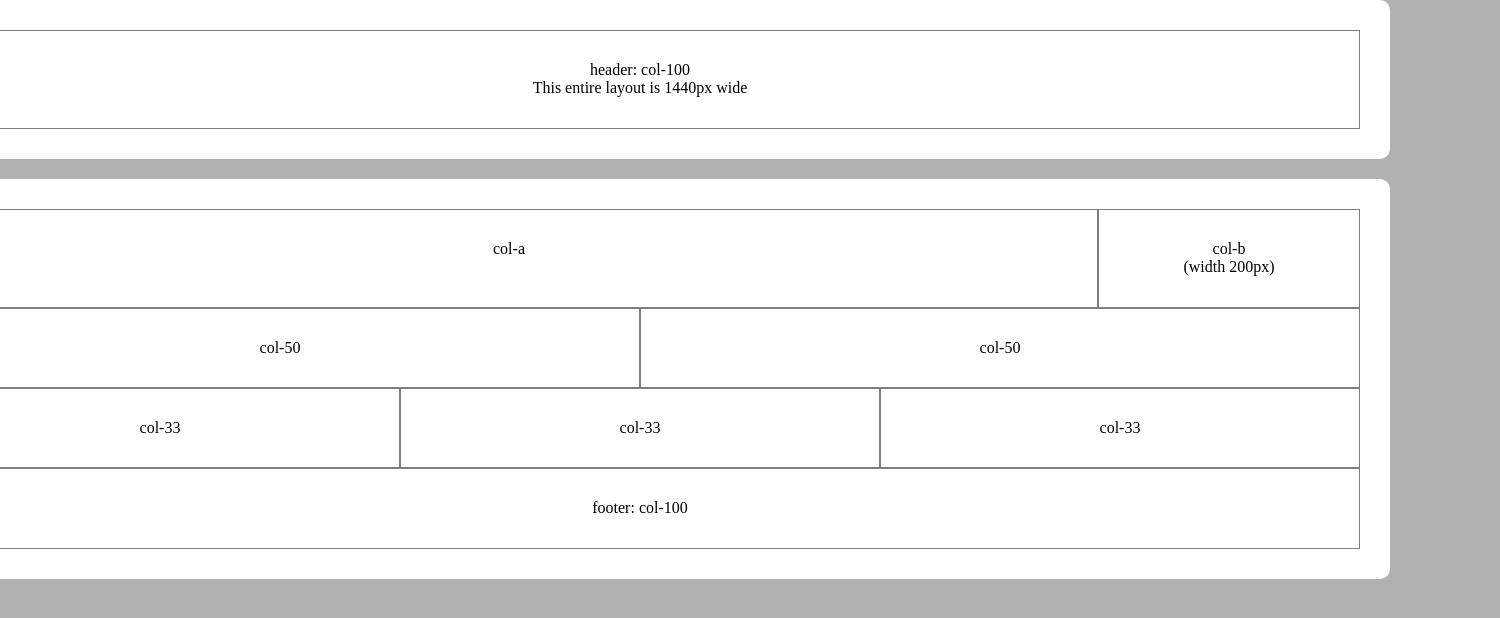
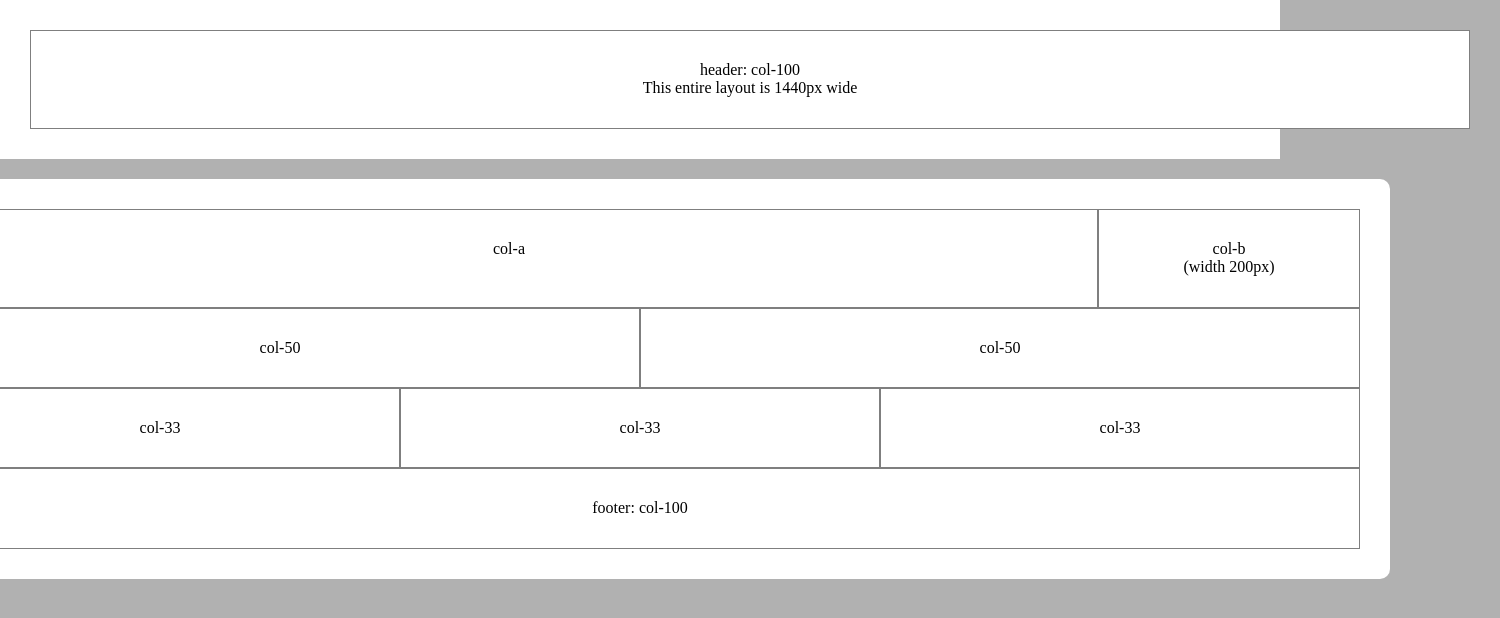
Before and after one commit to lortscla/exercise-3-art140, a plain HTML site: page index.html in a window 1280 px wide. Shown: the whole page, 1500 px wide, since content can reach past the window. Drawn offline with nearby package versions, Linux system fonts and the light colour scheme.

Commit message:
FIXED IT

```diff
--- a/index.html
+++ b/index.html
@@ -25,11 +25,12 @@
 
       header {
       background-color: #ffffff;
-      border-radius: 10px;;
+      width: 100%;
       }
 
       #site-header {
         width: 1440px;
+        margin:0 auto;
         padding: 30px;
       }
 
@@ -78,13 +79,17 @@
     </style>
   </head>
   <body>
-    <header id="site-header">
-      <div class="row">
-        <div class="col-100">
-          header: col-100<br />This entire layout is 1440px wide
+
+    <header>
+      <div id="site-header">
+        <div class="row">
+          <div class="col-100">
+            header: col-100<br />This entire layout is 1440px wide
+          </div>
         </div>
       </div>
     </header>
+
     <main>
 
       <div id="content">
```
